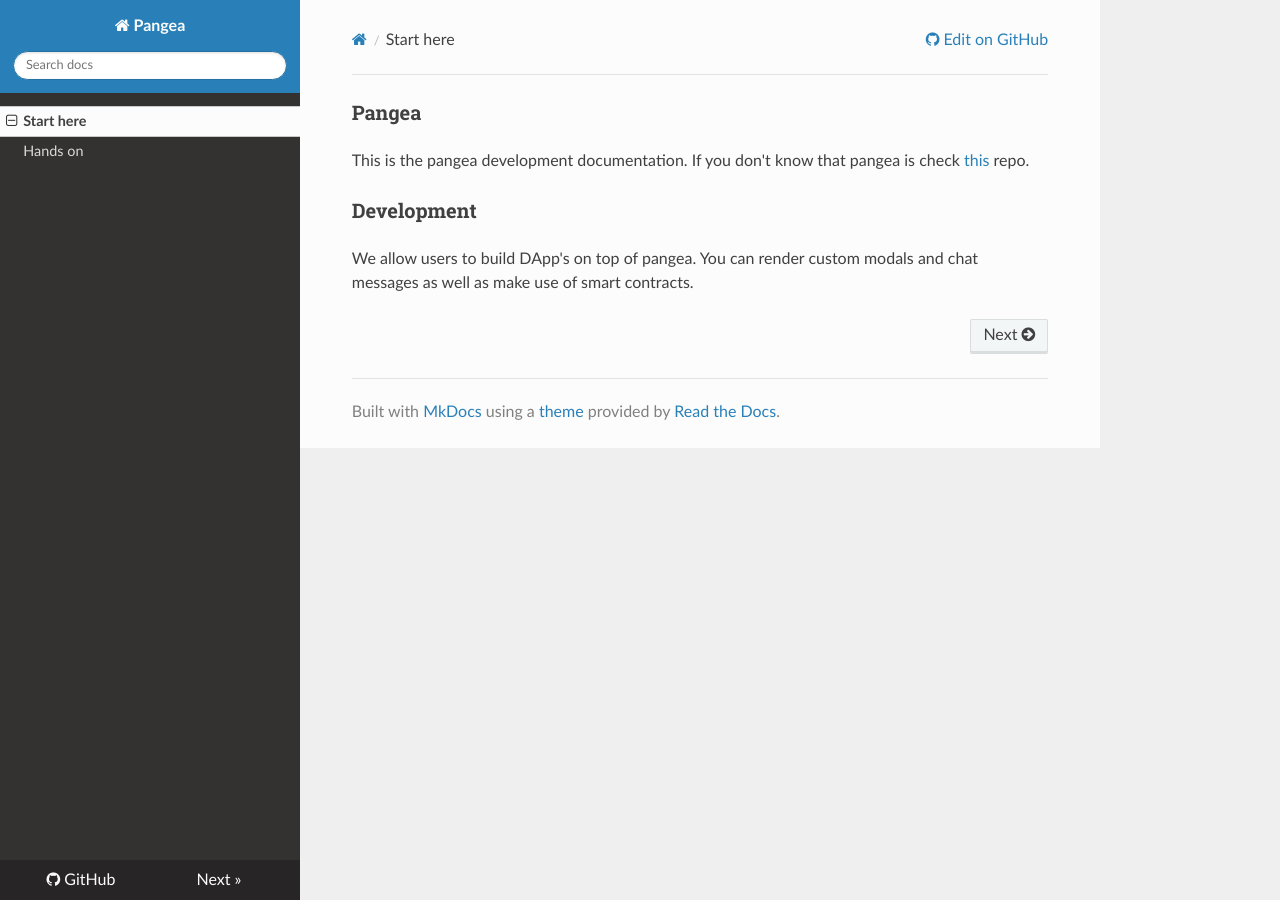
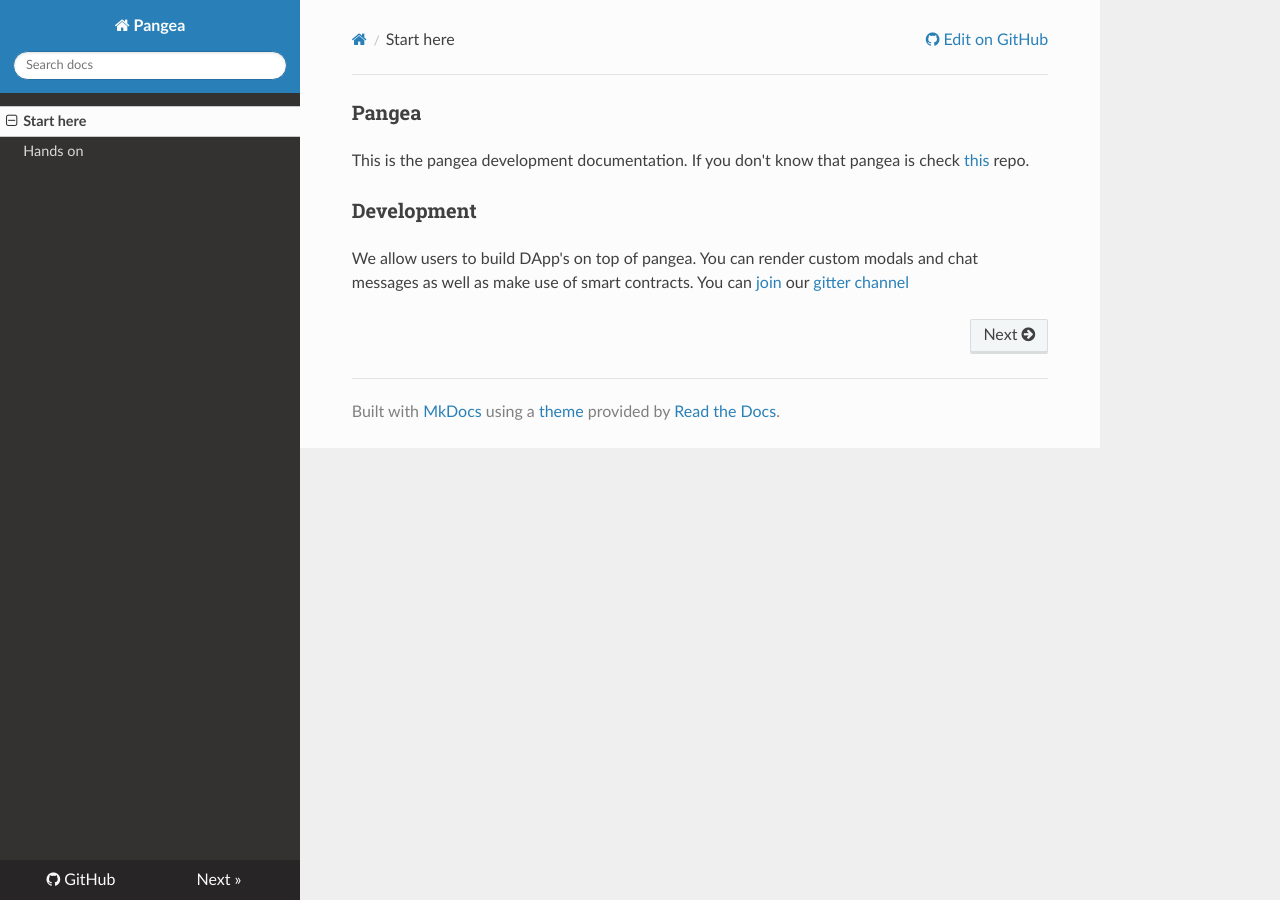
Before and after one commit to Bit-Nation/pangea-developer-documentation, an MkDocs documentation site: the page built from docs/index.md, in a window 1280 px wide. Built offline with MkDocs 1.6.1, drawn with Linux system fonts in a browser that asks for light colours; nearby versions of some CDN libraries; old or Windows-style settings are respelled for this version of MkDocs.

Commit message:
[docs] added gitter channel

```diff
--- a/docs/index.md
+++ b/docs/index.md
@@ -3,4 +3,4 @@ This is the pangea development documentation. If you don't know that pangea is c
 [this](https://github.com/Bit-Nation/Pangea-Docs) repo.
 
 ### Development
-We allow users to build DApp's on top of pangea. You can render custom modals and chat messages as well as make use of smart contracts.
+We allow users to build DApp's on top of pangea. You can render custom modals and chat messages as well as make use of smart contracts. You can [join](https://gitter.im/pangea-dev/Lobby) our [gitter channel](https://gitter.im/pangea-dev/Lobby)
```
